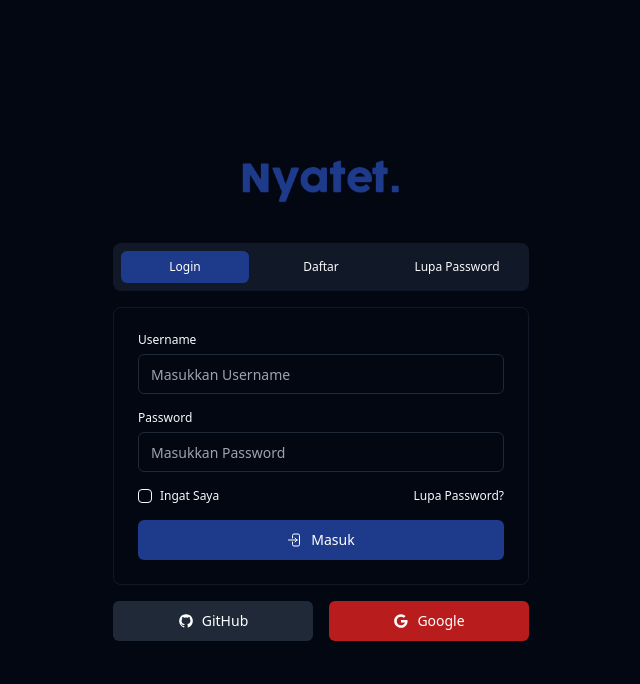
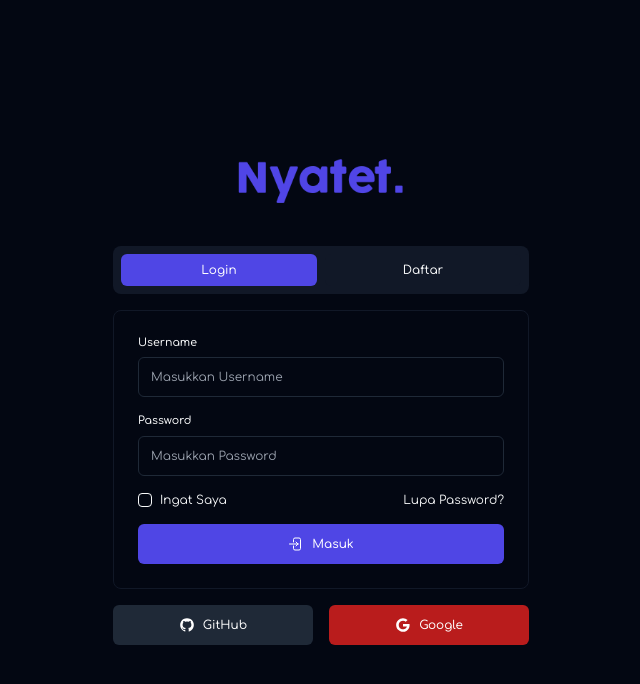
Before and after one commit to orz14/nyatet-app-v2, a Next.js app: page /auth/login in a window 1280 px wide. Shown: the top 684 px of the page, without its empty margins (319-959 px from the left). Built offline with nearby package versions, Linux system fonts and the light colour scheme.

Commit message:
ui: update login page + add register page + add forgot password page

```diff
--- /dev/null
+++ b/src/components/MetaTag.tsx
@@ -0,0 +1,13 @@
+import Head from "next/head";
+
+type MetaTagProps = {
+  title?: string;
+};
+
+export default function MetaTag(props: MetaTagProps) {
+  return (
+    <Head>
+      <title>{props.title ?? "Hah.. Kosong?"}</title>
+    </Head>
+  );
+}
--- /dev/null
+++ b/src/components/layouts/AuthLayout.tsx
@@ -0,0 +1,45 @@
+import { Comfortaa } from "next/font/google";
+import Image from "next/image";
+import Link from "next/link";
+import { useRouter } from "next/router";
+
+const comfortaa = Comfortaa({
+  weight: ["300", "400", "500", "600", "700"],
+  subsets: ["latin"],
+});
+
+type MenuItemProps = {
+  href?: string;
+  label?: string;
+};
+
+function MenuItem({ href, label }: MenuItemProps) {
+  const router = useRouter();
+  const isActive = router.pathname === href;
+  const activeClass = isActive ? "bg-indigo-600 text-white" : "bg-gray-900 hover:bg-indigo-600/20";
+
+  return (
+    <Link href={href ?? "#"} className={`w-full px-4 py-2 text-center whitespace-nowrap rounded-md ${activeClass} transition-colors duration-200`}>
+      {label ?? "Label"}
+    </Link>
+  );
+}
+
+export default function AuthLayout({ children }: { children: React.ReactNode }) {
+  return (
+    <main className={`${comfortaa.className} w-full min-h-screen bg-gray-950 text-gray-50 flex flex-col items-center justify-center`}>
+      <div className="w-full max-w-md px-4 py-6 space-y-4">
+        <header className="mb-10">
+          <Image src="/logo.webp" alt="" width={500} height={500} className="w-full max-w-[140px] min-[448px]:max-w-[170px] h-auto mx-auto" priority={true} />
+        </header>
+
+        <nav className="bg-gray-900 rounded-lg p-2 text-[11px] font-normal min-[448px]:text-xs min-[448px]:font-medium flex justify-stretch gap-2 overflow-x-auto">
+          <MenuItem href={"/auth/login"} label={"Login"} />
+          <MenuItem href={"/auth/register"} label={"Daftar"} />
+        </nav>
+
+        {children}
+      </div>
+    </main>
+  );
+}
--- a/src/components/ui/input.tsx
+++ b/src/components/ui/input.tsx
@@ -1,22 +1,20 @@
-import * as React from "react"
+import * as React from "react";
 
-import { cn } from "@/lib/utils"
+import { cn } from "@/lib/utils";
 
-const Input = React.forwardRef<HTMLInputElement, React.ComponentProps<"input">>(
-  ({ className, type, ...props }, ref) => {
+const Input = React.forwardRef<HTMLInputElement, React.ComponentProps<"input">>(({ className, type, ...props }, ref) => {
   return (
     <input
       type={type}
       className={cn(
-          "flex h-10 w-full rounded-md border border-input bg-background px-3 py-2 text-base ring-offset-background file:border-0 file:bg-transparent file:text-sm file:font-medium file:text-foreground placeholder:text-muted-foreground focus-visible:outline-none focus-visible:ring-2 focus-visible:ring-ring focus-visible:ring-offset-2 disabled:cursor-not-allowed disabled:opacity-50 md:text-sm",
+        "flex h-10 w-full rounded-md border border-input bg-background px-3 py-2 text-xs ring-offset-background file:border-0 file:bg-transparent file:text-xs file:font-medium file:text-foreground placeholder:text-muted-foreground focus-visible:outline-none focus-visible:ring-2 focus-visible:ring-ring focus-visible:ring-offset-2 disabled:cursor-not-allowed disabled:opacity-50",
         className
       )}
       ref={ref}
       {...props}
     />
-    )
-  }
-)
-Input.displayName = "Input"
+  );
+});
+Input.displayName = "Input";
 
-export { Input }
+export { Input };
--- a/src/pages/auth/login.tsx
+++ b/src/pages/auth/login.tsx
@@ -1,75 +1,62 @@
+import MetaTag from "@/components/MetaTag";
+import AuthLayout from "@/components/layouts/AuthLayout";
+import Link from "next/link";
 import { Button } from "@/components/ui/button";
 import { Checkbox } from "@/components/ui/checkbox";
 import { Input } from "@/components/ui/input";
 import { Label } from "@/components/ui/label";
-import Image from "next/image";
-import Link from "next/link";
 
 export default function LoginPage() {
   return (
-    <div className="w-full min-h-screen bg-gray-950 text-gray-50 flex flex-col items-center justify-center">
-      <div className="w-full max-w-md p-4 space-y-4">
-        <div className="mb-10">
-          <Image src="/logo.png" alt="" width={500} height={500} className="w-[170px] h-auto mx-auto" priority={true} />
-        </div>
+    <>
+      <MetaTag title={"Login"} />
 
-        <div className="bg-gray-900 rounded-lg p-2 flex justify-stretch gap-2 overflow-x-auto">
-          <Link href="#" className="w-full px-4 py-2 text-xs font-medium text-center whitespace-nowrap bg-blue-900 text-white rounded-md transition-colors duration-200">
-            Login
-          </Link>
-          <Link href="#" className="w-full px-4 py-2 text-xs font-medium text-center whitespace-nowrap bg-gray-900 rounded-md hover:bg-blue-900/20 transition-colors duration-200">
-            Daftar
-          </Link>
-          <Link href="#" className="w-full px-4 py-2 text-xs font-medium text-center whitespace-nowrap bg-gray-900 rounded-md hover:bg-blue-900/20 transition-colors duration-200">
-            Lupa Password
-          </Link>
-        </div>
-
-        <div className="bg-gray-950 border border-gray-900 rounded-lg p-6">
+      <AuthLayout>
+        <section className="bg-gray-950 border border-gray-900 rounded-lg p-4 min-[448px]:p-6">
           <form className="space-y-4">
-            <div className="grid w-full max-w-sm items-center gap-1.5">
-              <Label htmlFor="username" className="text-xs">
+            <div className="grid w-full items-center gap-1.5">
+              <Label htmlFor="username" className="text-[11px] font-normal md:font-medium">
                 Username
               </Label>
               <Input type="text" id="username" placeholder="Masukkan Username" />
             </div>
 
-            <div className="grid w-full max-w-sm items-center gap-1.5">
-              <Label htmlFor="password" className="text-xs">
+            <div className="grid w-full items-center gap-1.5">
+              <Label htmlFor="password" className="text-[11px] font-normal md:font-medium">
                 Password
               </Label>
               <Input type="password" id="password" placeholder="Masukkan Password" />
             </div>
 
-            <div className="flex flex-row items-center justify-between text-xs">
+            <div className="block min-[260px]:flex min-[260px]:flex-row min-[260px]:items-center min-[260px]:justify-between text-[11px] md:text-xs">
               <div className="flex items-center space-x-2">
                 <Checkbox id="remember" />
-                <Label htmlFor="remember" className="text-xs font-normal">
+                <Label htmlFor="remember" className="text-[11px] md:text-xs font-normal whitespace-nowrap">
                   Ingat Saya
                 </Label>
               </div>
 
               <div className="text-right">
-                <Link href="#" className="hover:text-blue-400 transition-colors duration-200">
+                <Link href={"/auth/forgot-password"} className="hover:text-indigo-400 whitespace-nowrap transition-colors duration-200">
                   Lupa Password?
                 </Link>
               </div>
             </div>
 
             <div>
-              <Button type="submit" className="w-full bg-blue-900 text-white hover:bg-blue-950">
-                <svg xmlns="http://www.w3.org/2000/svg" fill="none" viewBox="0 0 24 24" strokeWidth={1.5} stroke="currentColor" className="size-6">
+              <Button type="submit" className="w-full text-[12px] bg-indigo-600 text-white hover:bg-indigo-800">
+                <svg xmlns="http://www.w3.org/2000/svg" width="20" height="20" fill="none" viewBox="0 0 24 24" strokeWidth={1.5} stroke="currentColor">
                   <path strokeLinecap="round" strokeLinejoin="round" d="M8.25 9V5.25A2.25 2.25 0 0 1 10.5 3h6a2.25 2.25 0 0 1 2.25 2.25v13.5A2.25 2.25 0 0 1 16.5 21h-6a2.25 2.25 0 0 1-2.25-2.25V15M12 9l3 3m0 0-3 3m3-3H2.25" />
                 </svg>
                 <span>Masuk</span>
               </Button>
             </div>
           </form>
-        </div>
+        </section>
 
-        <div className="flex flex-row space-x-4">
-          <Button className="w-full bg-gray-800 text-white hover:bg-gray-900" asChild>
-            <Link href="#">
+        <section className="flex flex-col min-[350px]:flex-row gap-4">
+          <Button className="w-full text-[12px] bg-gray-800 text-white hover:bg-gray-900" asChild>
+            <Link href={"#"}>
               <svg xmlns="http://www.w3.org/2000/svg" width="20" height="20" fill="currentColor" viewBox="0 0 1792 1792">
                 <path d="M896 128q209 0 385.5 103t279.5 279.5 103 385.5q0 251-146.5 451.5t-378.5 277.5q-27 5-40-7t-13-30q0-3 .5-76.5t.5-134.5q0-97-52-142 57-6 102.5-18t94-39 81-66.5 53-105 20.5-150.5q0-119-79-206 37-91-8-204-28-9-81 11t-92 44l-38 24q-93-26-192-26t-192 26q-16-11-42.5-27t-83.5-38.5-85-13.5q-45 113-8 204-79 87-79 206 0 85 20.5 150t52.5 105 80.5 67 94 39 102.5 18q-39 36-49 103-21 10-45 15t-57 5-65.5-21.5-55.5-62.5q-19-32-48.5-52t-49.5-24l-20-3q-21 0-29 4.5t-5 11.5 9 14 13 12l7 5q22 10 43.5 38t31.5 51l10 23q13 38 44 61.5t67 30 69.5 7 55.5-3.5l23-4q0 38 .5 88.5t.5 54.5q0 18-13 30t-40 7q-232-77-378.5-277.5t-146.5-451.5q0-209 103-385.5t279.5-279.5 385.5-103zm-477 1103q3-7-7-12-10-3-13 2-3 7 7 12 9 6 13-2zm31 34q7-5-2-16-10-9-16-3-7 5 2 16 10 10 16 3zm30 45q9-7 0-19-8-13-17-6-9 5 0 18t17 7zm42 42q8-8-4-19-12-12-20-3-9 8 4 19 12 12 20 3zm57 25q3-11-13-16-15-4-19 7t13 15q15 6 19-6zm63 5q0-13-17-11-16 0-16 11 0 13 17 11 16 0 16-11zm58-10q-2-11-18-9-16 3-14 15t18 8 14-14z"></path>
               </svg>
@@ -77,16 +64,16 @@ export default function LoginPage() {
             </Link>
           </Button>
 
-          <Button className="w-full bg-red-700 text-white hover:bg-red-900" asChild>
-            <Link href="#">
+          <Button className="w-full text-[12px] bg-red-700 text-white hover:bg-red-900" asChild>
+            <Link href={"#"}>
               <svg width="20" height="20" fill="currentColor" viewBox="0 0 1792 1792" xmlns="http://www.w3.org/2000/svg">
                 <path d="M896 786h725q12 67 12 128 0 217-91 387.5t-259.5 266.5-386.5 96q-157 0-299-60.5t-245-163.5-163.5-245-60.5-299 60.5-299 163.5-245 245-163.5 299-60.5q300 0 515 201l-209 201q-123-119-306-119-129 0-238.5 65t-173.5 176.5-64 243.5 64 243.5 173.5 176.5 238.5 65q87 0 160-24t120-60 82-82 51.5-87 22.5-78h-436v-264z"></path>
               </svg>
               <span>Google</span>
             </Link>
           </Button>
-        </div>
-      </div>
-    </div>
+        </section>
+      </AuthLayout>
+    </>
   );
 }
--- /dev/null
+++ b/src/pages/auth/register.tsx
@@ -0,0 +1,63 @@
+import AuthLayout from "@/components/layouts/AuthLayout";
+import MetaTag from "@/components/MetaTag";
+import { Button } from "@/components/ui/button";
+import { Input } from "@/components/ui/input";
+import { Label } from "@/components/ui/label";
+
+export default function RegisterPage() {
+  return (
+    <>
+      <MetaTag title={"Register"} />
+
+      <AuthLayout>
+        <section className="bg-gray-950 border border-gray-900 rounded-lg p-4 min-[448px]:p-6">
+          <form className="space-y-4">
+            <div className="grid w-full items-center gap-1.5">
+              <Label htmlFor="name" className="text-[11px] font-normal md:font-medium">
+                Nama
+              </Label>
+              <Input type="text" id="name" placeholder="Masukkan Nama" />
+            </div>
+
+            <div className="grid w-full items-center gap-1.5">
+              <Label htmlFor="username" className="text-[11px] font-normal md:font-medium">
+                Username
+              </Label>
+              <Input type="text" id="username" placeholder="Masukkan Username" />
+            </div>
+
+            <div className="grid w-full items-center gap-1.5">
+              <Label htmlFor="email" className="text-[11px] font-normal md:font-medium">
+                Email
+              </Label>
+              <Input type="email" id="email" placeholder="Masukkan Email" />
+            </div>
+
+            <div className="grid w-full items-center gap-1.5">
+              <Label htmlFor="password" className="text-[11px] font-normal md:font-medium">
+                Password
+              </Label>
+              <Input type="password" id="password" placeholder="Masukkan Password" />
+            </div>
+
+            <div className="grid w-full items-center gap-1.5">
+              <Label htmlFor="password_confirmation" className="text-[11px] font-normal md:font-medium">
+                Konfirmasi Password
+              </Label>
+              <Input type="password" id="password_confirmation" placeholder="Konfirmasi Password" />
+            </div>
+
+            <div>
+              <Button type="submit" className="w-full text-[12px] bg-indigo-600 text-white hover:bg-indigo-800">
+                <svg xmlns="http://www.w3.org/2000/svg" width="20" height="20" fill="none" viewBox="0 0 24 24" strokeWidth={1.5} stroke="currentColor">
+                  <path strokeLinecap="round" strokeLinejoin="round" d="M8.25 9V5.25A2.25 2.25 0 0 1 10.5 3h6a2.25 2.25 0 0 1 2.25 2.25v13.5A2.25 2.25 0 0 1 16.5 21h-6a2.25 2.25 0 0 1-2.25-2.25V15M12 9l3 3m0 0-3 3m3-3H2.25" />
+                </svg>
+                <span>Daftar</span>
+              </Button>
+            </div>
+          </form>
+        </section>
+      </AuthLayout>
+    </>
+  );
+}
```
Also changed, not shown: src/components/ui/button.tsx (+16 -29 lines), src/pages/auth/forgot-password.tsx (added, +47 -0 lines), public/logo.png, public/logo.webp (added). Lines whose indentation alone changed are shown as unchanged.
